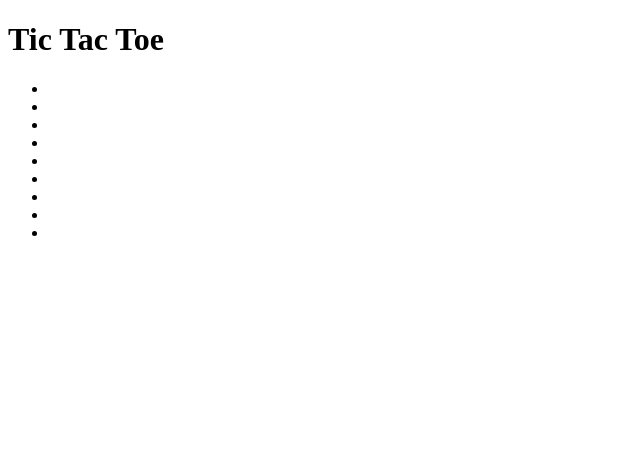
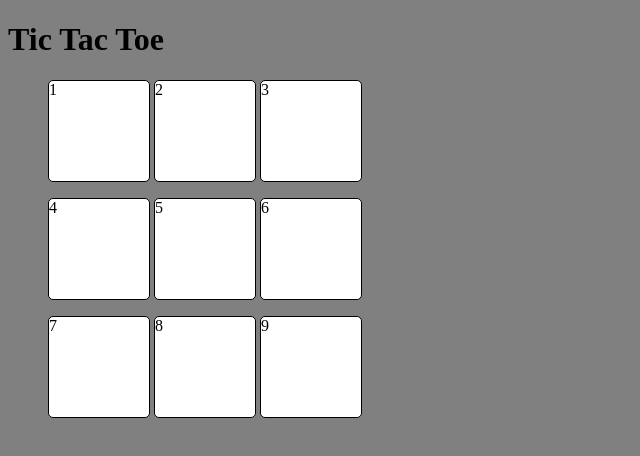
Before and after one commit to leifehetland/tictactoe, a plain HTML site: page index.html in a window 1280 px wide. Shown: the whole page, without its empty margins (0-640 px from the left). Drawn offline with Linux system fonts and the light colour scheme.

Commit message:
placed game board

```diff
--- a/index.html
+++ b/index.html
@@ -6,16 +6,20 @@
 </head>
 <body>
 	<h1>Tic Tac Toe</h1>
-	<ul>
-		<li></li>
-		<li></li>
-		<li></li>
-		<li></li>
-		<li></li>
-		<li></li>
-		<li></li>
-		<li></li>
-		<li></li>
+	<ul class="game-frame">
+		<li class="square">1</li>
+		<li class="square">2</li>
+		<li class="square">3</li>
+	</ul>
+	<ul class="game-frame">
+		<li class="square">4</li>
+		<li class="square">5</li>
+		<li class="square">6</li>
+	</ul>
+	<ul class="game-frame">
+		<li class="square">7</li>
+		<li class="square">8</li>
+		<li class="square">9</li>
 	</ul>
 	<script type="text/javascript" src="main.js"></script>
 </body>
--- a/main.css
+++ b/main.css
@@ -0,0 +1,19 @@
+body {
+    background-color: grey;
+}
+
+.game-frame {
+    list-style: none;
+}
+.game-frame li {
+    list-style: none;
+    display: inline-block;
+}
+
+.square {
+    background-color: white;
+    width: 100px;
+    height: 100px;
+    border-radius: 5px;
+    border: 1px solid black;
+}
```
